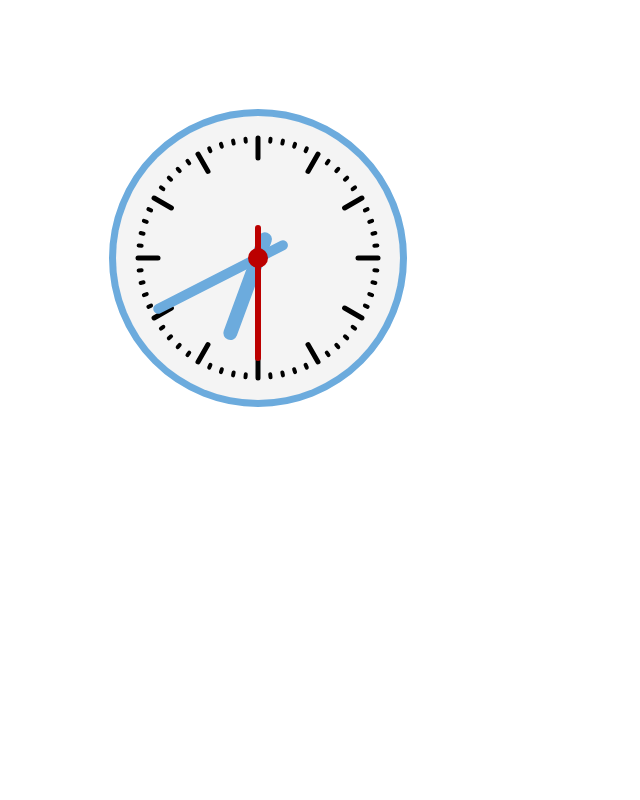
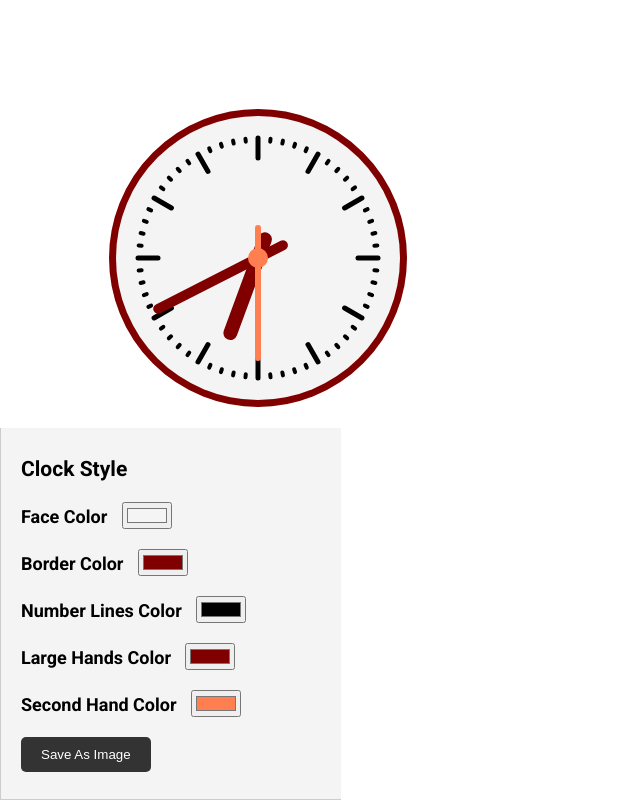
Before and after one commit to slongy7/animatedClock, a plain HTML site: page index.html in a window 1280 px wide. Shown: the whole page, without its empty margins (0-640 px from the left). Drawn offline with Linux system fonts and the light colour scheme.

Commit message:
added clock style colors and saving mechanism

```diff
--- a/index.html
+++ b/index.html
@@ -4,11 +4,40 @@
     <meta charset="UTF-8" />
     <meta http-equiv="X-UA-Compatible" content="IE=edge" />
     <meta name="viewport" content="width=device-width, initial-scale=1.0" />
+    <link rel="stylesheet" href="style.css" />
     <script src="script.js" defer></script>
 
     <title>Animated Clock</title>
   </head>
   <body>
+    <div class="card">
+      <h3>Clock Style</h3>
+      <form>
+        <div class="form-input">
+          <label for="face-color">Face Color</label>
+          <input type="color" value="#f4f4f4" id="face-color" />
+        </div>
+        <div class="form-input">
+          <label for="border-color">Border Color</label>
+          <input type="color" value="#800000" id="border-color" />
+        </div>
+        <div class="form-input">
+          <label for="line-color">Number Lines Color</label>
+          <input type="color" value="#000000" id="line-color" />
+        </div>
+        <div class="form-input">
+          <label for="large-hand-color">Large Hands Color</label>
+          <input type="color" value="#800000" id="large-hand-color" />
+        </div>
+        <div class="form-input">
+          <label for="second-hand-color">Second Hand Color</label>
+          <input type="color" value="#FF7F50" id="second-hand-color" />
+        </div>
+        <div class="form-input">
+          <button id="save-btn" type="submit">Save As Image</button>
+        </div>
+      </form>
+    </div>
     <canvas id="canvas" width="500" height="500"></canvas>
   </body>
 </html>
--- a/script.js
+++ b/script.js
@@ -1,6 +1,12 @@
+const canvas = document.getElementById('canvas');
+const faceColor = document.getElementById('face-color');
+const borderColor = document.getElementById('border-color');
+const lineColor = document.getElementById('line-color');
+const largeHandColor = document.getElementById('large-hand-color');
+const secondHandColor = document.getElementById('second-hand-color');
+
 function clock() {
   const now = new Date();
-  const canvas = document.getElementById('canvas');
   const ctx = canvas.getContext('2d');
 
   // setup canvas
@@ -19,7 +25,8 @@ function clock() {
   ctx.save();
   ctx.beginPath();
   ctx.lineWidth = 14;
-  ctx.strokeStyle = '#6CABDD';
+  ctx.strokeStyle = borderColor.value;
+  ctx.fillStyle = faceColor.value;
   ctx.arc(0, 0, 142, 0, Math.PI * 2, true);
   ctx.stroke();
   ctx.fill();
@@ -27,6 +34,7 @@ function clock() {
 
   //draw hour lines
   ctx.save();
+  ctx.strokeStyle = lineColor.value;
   for (let i = 0; i < 12; i++) {
     ctx.beginPath();
     ctx.rotate(Math.PI / 6);
@@ -38,6 +46,7 @@ function clock() {
 
   //draw minute lines
   ctx.save();
+  ctx.strokeStyle = lineColor.value;
   ctx.lineWidth = 4;
   for (let i = 0; i < 60; i++) {
     if (i % 5 !== 0) {
@@ -60,7 +69,7 @@ function clock() {
   ctx.rotate(
     (Math.PI / 6) * hr + (Math.PI / 360) * min + (Math.PI / 21600) * sec
   );
-  ctx.strokeStyle = '#6CABDD';
+  ctx.strokeStyle = largeHandColor.value;
   ctx.lineWidth = 14;
   ctx.beginPath();
   ctx.moveTo(-20, 0);
@@ -71,7 +80,7 @@ function clock() {
   //draw minute hand
   ctx.save();
   ctx.rotate((Math.PI / 30) * min + (Math.PI / 1800) * sec);
-  ctx.strokeStyle = '#6CABDD';
+  ctx.strokeStyle = largeHandColor.value;
   ctx.lineWidth = 10;
   ctx.beginPath();
   ctx.moveTo(-28, 0);
@@ -82,8 +91,8 @@ function clock() {
   //draw second hand
   ctx.save();
   ctx.rotate((sec * Math.PI) / 30);
-  ctx.strokeStyle = '#BB0000';
-  ctx.fillStyle = '#BB0000';
+  ctx.strokeStyle = secondHandColor.value;
+  ctx.fillStyle = secondHandColor.value;
   ctx.lineWidth = 6;
   ctx.beginPath();
   ctx.moveTo(-30, 0);
@@ -100,3 +109,11 @@ function clock() {
 }
 
 requestAnimationFrame(clock);
+
+document.getElementById('save-btn').addEventListener('click', () => {
+  const dataURL = canvas.toDataURL('image/png');
+  const link = document.createElement('a');
+  link.download = 'clock.png';
+  link.href = dataURL;
+  link.click();
+});
--- /dev/null
+++ b/style.css
@@ -0,0 +1,35 @@
+@import url('https://fonts.googleapis.com/css2?family=Roboto:wght@300;400;700&display=swap');
+
+body {
+  font-family: 'Roboto', sans-serif;
+  font-size: 18px;
+}
+
+button {
+  background: #333;
+  color: #fff;
+  border: 0;
+  padding: 10px 20px;
+  border-radius: 5px;
+  cursor: pointer;
+}
+
+.card {
+  background: #f4f4f4;
+  border-left: 1px solid #ccc;
+  border-bottom: 1px solid #ccc;
+  padding: 7px 20px;
+  width: 300px;
+  position: absolute;
+  bottom: 0;
+  left: 0;
+}
+
+.form-input {
+  margin-bottom: 20px;
+}
+
+label {
+  margin-right: 10px;
+  font-weight: bold;
+}
```
